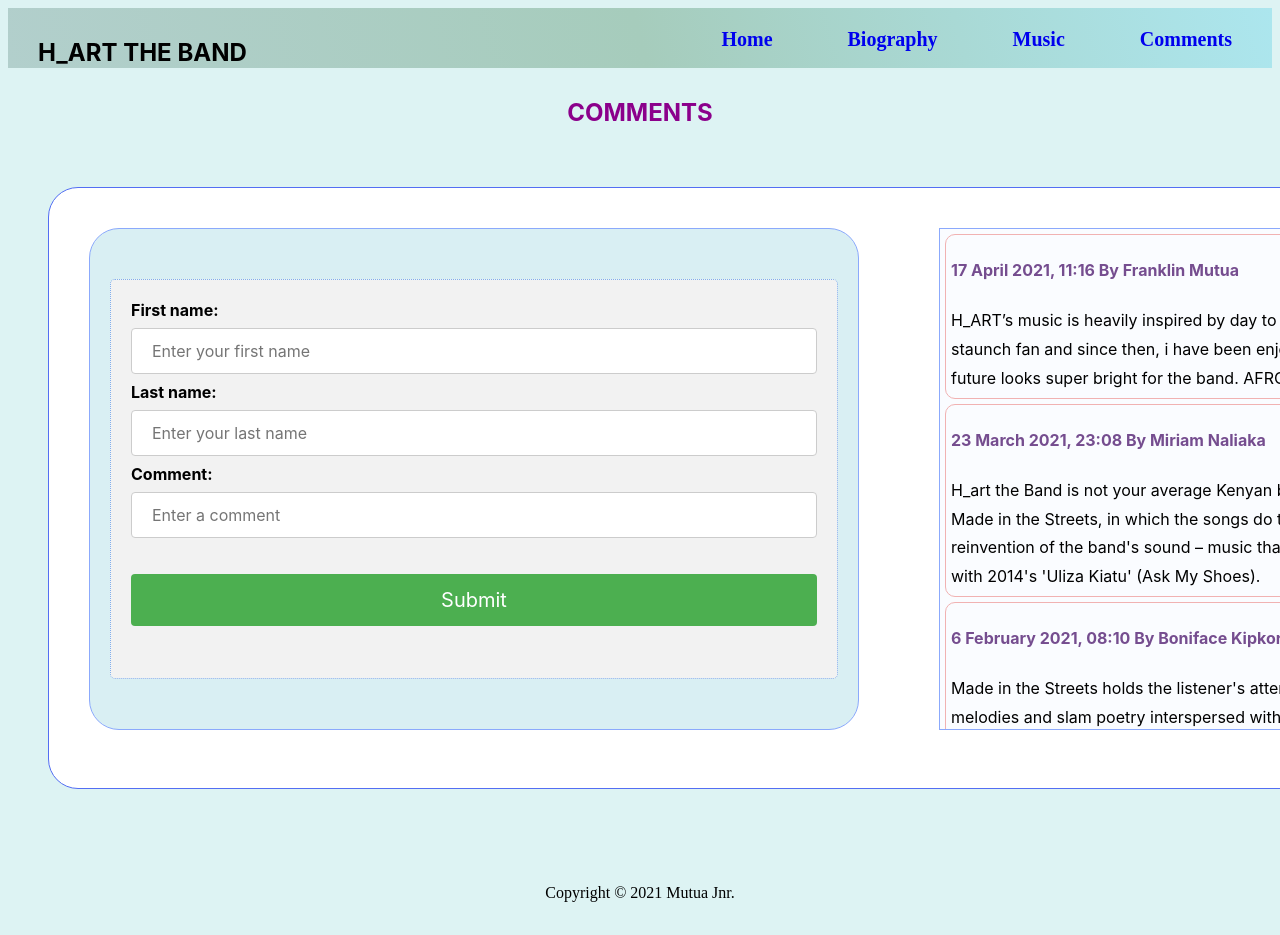
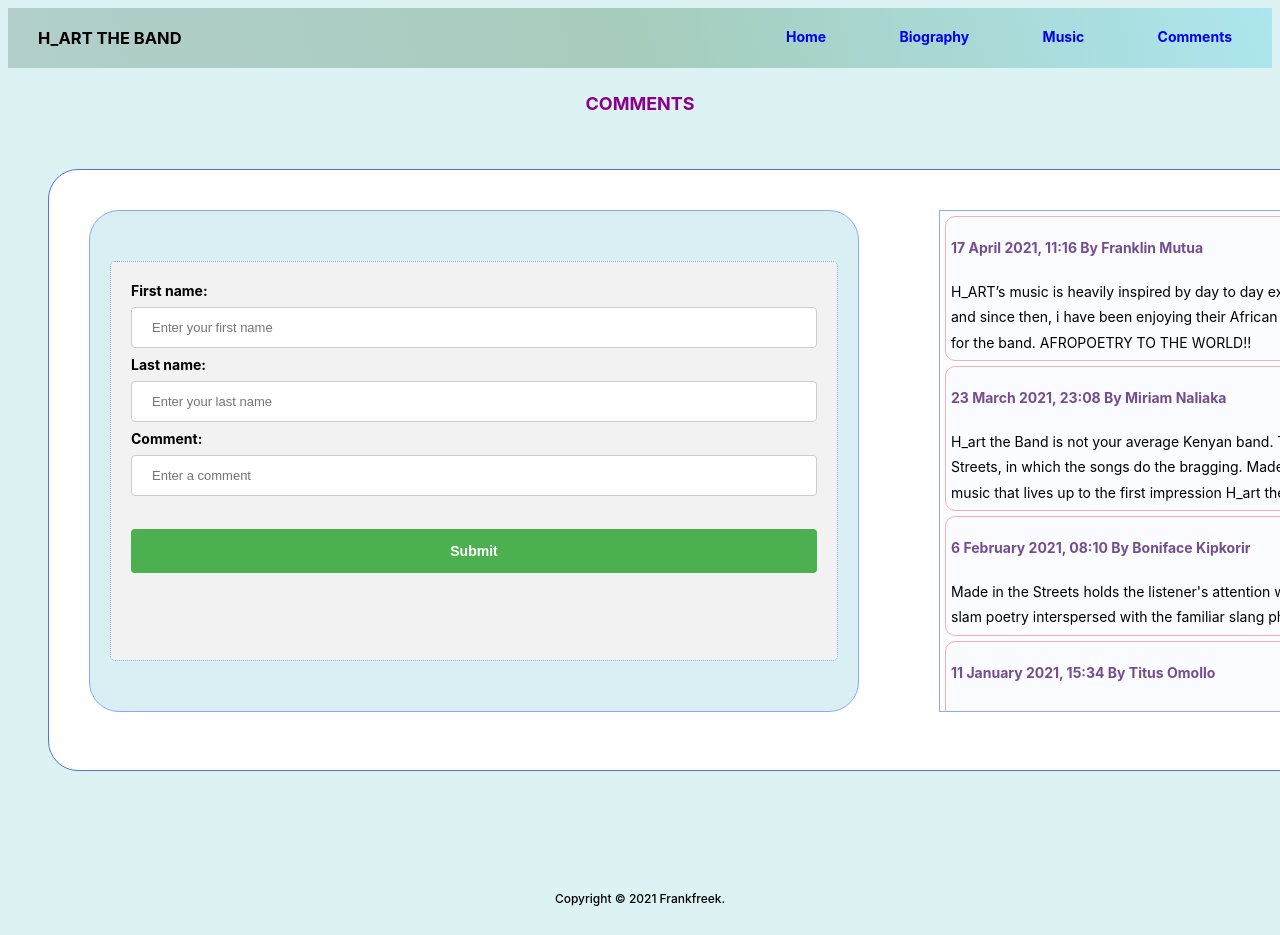
Before and after one commit to MutuaFranklin/Favorite-Band, a plain HTML site: page comments.html in a window 1280 px wide. Shown: the top 935 px of the page. Drawn offline with Linux system fonts and the light colour scheme.

Commit message:
Styles edit

```diff
--- a/band_profile.css
+++ b/band_profile.css
@@ -5,39 +5,51 @@
     }
   }
 
-.top-bar{
+body{
+    background-color: rgb(221, 243, 243);
+    font-family: -apple-system, BlinkMacSystemFont, 'Segoe UI', Roboto, Oxygen, Ubuntu, Cantarell, 'Open Sans', 'Helvetica Neue', sans-serif;
+
+
+}
+  .top-bar{
     background:linear-gradient( 75deg, rgb(178, 207, 204), rgb(166, 204, 188), rgb(172, 230, 238));
     height: 40px;
     padding: 10px;
+    display: flex;
+    align-items: center;
+    justify-content: space-between;
 }
 
 .title{
     float: left;
-    padding-bottom: 5px;
-    padding-top: 0px;
     margin-left: 20px;
-    font-weight: bolder;
+    font-weight: bold;
     align-content: center;
-    height: 20px;
-    font-family: -apple-system, BlinkMacSystemFont, 'Segoe UI', Roboto, Oxygen, Ubuntu, Cantarell, 'Open Sans', 'Helvetica Neue', sans-serif;
+    font-size: 11px;
+
+
+}
+.title h2:hover{
+    color:blue;
 
 }
 
 .nav-links{
     float: right;
     height: 20px;
-    padding-top: 10px;
     margin-right: 30px;
-    font-size: 20px;
-    font-weight: bolder;
+    font-size: 14px;
+    font-weight: bold;
     word-spacing: 70px;
 
 
 }
+.nav-links a:hover{
+    color: #000;
+}
 
-body{
-    background-color: rgb(221, 243, 243);
-}
+
+
 
 .head{
 
@@ -46,7 +58,7 @@ body{
     align-content: center;
     justify-content: center;
     color: darkmagenta;
-    font-family: -apple-system, BlinkMacSystemFont, 'Segoe UI', Roboto, Oxygen, Ubuntu, Cantarell, 'Open Sans', 'Helvetica Neue', sans-serif;
+    font-size: 12px;
 
 
 }
@@ -87,6 +99,17 @@ body{
     text-align: center;
     font-family: arial;
     border: 1px solid grey;
+    font-size: 14px;
+
+
+
+  }
+
+  .card p{
+
+    font-size: 12px;
+
+
   }
 
   .member-title {
@@ -109,9 +132,8 @@ body{
     height: 500px;
     background-color: rgb(250, 252, 255);
     overflow: scroll;
-    line-height: 1.8;
-    font-family: -apple-system, BlinkMacSystemFont, 'Segoe UI', Roboto, Oxygen, Ubuntu, Cantarell, 'Open Sans', 'Helvetica Neue', sans-serif;
-    font-size: 17px;
+    line-height: 2;
+    font-size: 15px;
     justify-content: center;
     align-content: center;
     border: 1px solid rgb(139, 169, 252);
@@ -128,11 +150,14 @@ p{
 
     footer{
         padding-top: 20px;
-        margin-top: 70px;
+        margin-top: 95px;
         display: flex;
         align-content: center;
         justify-content: center;
         padding-bottom: 20px;
         border-radius: 20px;
+        font-size: 12px;
+        font-weight: 500;
+
 
     }
--- a/comments.css
+++ b/comments.css
@@ -5,39 +5,51 @@
     }
   }
 
-.top-bar{
+  body{
+    background-color: rgb(221, 243, 243);
+    font-family: -apple-system, BlinkMacSystemFont, 'Segoe UI', Roboto, Oxygen, Ubuntu, Cantarell, 'Open Sans', 'Helvetica Neue', sans-serif;
+
+
+}
+  .top-bar{
     background:linear-gradient( 75deg, rgb(178, 207, 204), rgb(166, 204, 188), rgb(172, 230, 238));
     height: 40px;
     padding: 10px;
+    display: flex;
+    align-items: center;
+    justify-content: space-between;
 }
 
 .title{
     float: left;
-    padding-bottom: 5px;
-    padding-top: 0px;
     margin-left: 20px;
-    font-weight: bolder;
+    font-weight: bold;
     align-content: center;
-    height: 20px;
-    font-family: -apple-system, BlinkMacSystemFont, 'Segoe UI', Roboto, Oxygen, Ubuntu, Cantarell, 'Open Sans', 'Helvetica Neue', sans-serif;
+    font-size: 11px;
+
+
+}
+.title h2:hover{
+    color:blue;
 
 }
 
 .nav-links{
     float: right;
     height: 20px;
-    padding-top: 10px;
     margin-right: 30px;
-    font-size: 20px;
-    font-weight: bolder;
+    font-size: 14px;
+    font-weight: bold;
     word-spacing: 70px;
 
 
 }
+.nav-links a:hover{
+    color: #000;
+}
 
-body{
-    background-color: rgb(221, 243, 243);
-}
+
+
 
 .head{
 
@@ -46,10 +58,11 @@ body{
     align-content: center;
     justify-content: center;
     color: darkmagenta;
-    font-family: -apple-system, BlinkMacSystemFont, 'Segoe UI', Roboto, Oxygen, Ubuntu, Cantarell, 'Open Sans', 'Helvetica Neue', sans-serif;
+    font-size: 12px;
 
 
 }
+
 
 .container{
     margin: 40px;
@@ -73,6 +86,8 @@ body{
     border: 1px solid rgb(139, 169, 252);
     font-family: -apple-system, BlinkMacSystemFont, 'Segoe UI', Roboto, Oxygen, Ubuntu, Cantarell, 'Open Sans', 'Helvetica Neue', sans-serif;
     font-weight: bold;
+    font-size: 14px;
+
 
 
 
@@ -86,8 +101,7 @@ input[type=text], select {
     border: 1px solid #ccc;
     border-radius: 4px;
     box-sizing: border-box;
-    font-size: 16px;
-    font-family: -apple-system, BlinkMacSystemFont, 'Segoe UI', Roboto, Oxygen, Ubuntu, Cantarell, 'Open Sans', 'Helvetica Neue', sans-serif;
+    font-size: 13px;
 
 
   }
@@ -101,15 +115,15 @@ input[type=text], select {
     border: none;
     border-radius: 4px;
     cursor: pointer;
-    font-family: -apple-system, BlinkMacSystemFont, 'Segoe UI', Roboto, Oxygen, Ubuntu, Cantarell, 'Open Sans', 'Helvetica Neue', sans-serif;
-    font-size: 20px;
+    font-size: 14px;
+    font-weight: bold;
 
 
   }
 
   input[type=submit]:hover {
     background-color: #45a049;
-    font-size: 16px;
+    font-size: 15px;
 
   }
 
@@ -133,7 +147,7 @@ input[type=text], select {
     overflow: scroll;
     line-height: 1.8;
     font-family: -apple-system, BlinkMacSystemFont, 'Segoe UI', Roboto, Oxygen, Ubuntu, Cantarell, 'Open Sans', 'Helvetica Neue', sans-serif;
-    font-size: 16px;
+    font-size: 14px;
     justify-content: center;
     align-content: center;
     border: 1px solid rgb(139, 169, 252);
@@ -161,11 +175,14 @@ p{
 
     footer{
         padding-top: 20px;
-        margin-top: 70px;
+        margin-top: 95px;
         display: flex;
         align-content: center;
         justify-content: center;
-        padding-bottom: 20px;
+        paddingbottom: 20px;
         border-radius: 20px;
+        font-size: 12px;
+         font-weight: 500;
+
 
     }
--- a/comments.html
+++ b/comments.html
@@ -97,6 +97,6 @@
     </div>
 </body>
 <footer>
-    <p>Copyright © 2021 Mutua Jnr.</p>
+    <p>Copyright © 2021 Frankfreek.</p>
 </footer>
 </html>
--- a/index.css
+++ b/index.css
@@ -9,34 +9,42 @@
     background:linear-gradient( 75deg, rgb(178, 207, 204), rgb(166, 204, 188), rgb(172, 230, 238));
     height: 40px;
     padding: 10px;
+    display: flex;
+    align-items: center;
+    justify-content: space-between;
 }
 
 .title{
     float: left;
-    padding-bottom: 5px;
-    padding-top: 0px;
     margin-left: 20px;
-    font-weight: bolder;
+    font-weight: bold;
     align-content: center;
-    height: 20px;
-    font-family: -apple-system, BlinkMacSystemFont, 'Segoe UI', Roboto, Oxygen, Ubuntu, Cantarell, 'Open Sans', 'Helvetica Neue', sans-serif;
+    font-size: 11px;
+
+
+}
+.title h2:hover{
+    color:blue;
 
 }
 
 .nav-links{
     float: right;
     height: 20px;
-    padding-top: 10px;
     margin-right: 30px;
-    font-size: 20px;
-    font-weight: bolder;
+    font-size: 14px;
+    font-weight: bold;
     word-spacing: 70px;
 
 
 }
-
+.nav-links a:hover{
+    color: #000;
+}
 body{
     background-color: rgb(221, 243, 243);
+    font-family: -apple-system, BlinkMacSystemFont, 'Segoe UI', Roboto, Oxygen, Ubuntu, Cantarell, 'Open Sans', 'Helvetica Neue', sans-serif;
+
 
 }
 
@@ -46,7 +54,7 @@ body{
     align-content: center;
     justify-content: center;
     color: darkmagenta;
-    font-family: -apple-system, BlinkMacSystemFont, 'Segoe UI', Roboto, Oxygen, Ubuntu, Cantarell, 'Open Sans', 'Helvetica Neue', sans-serif;
+    font-size: 12px;
 
 
 }
@@ -58,7 +66,6 @@ body{
     margin-right: 50px;
     line-height: 1.8;
     font-family: -apple-system, BlinkMacSystemFont, 'Segoe UI', Roboto, Oxygen, Ubuntu, Cantarell, 'Open Sans', 'Helvetica Neue', sans-serif;
-    font-weight: 600px;
 
 }
 
@@ -101,12 +108,13 @@ body{
 
 
     footer{
-        padding-top: 20px;
-        margin-top: 5px;
+        margin-top: 60px;
         display: flex;
         align-content: center;
         justify-content: center;
         padding-bottom: 20px;
         border-radius: 20px;
+        font-size: 12px;
+        font-weight: 500;
 
     }
--- a/music.css
+++ b/music.css
@@ -5,39 +5,51 @@
     }
   }
 
+  body{
+    background-color: rgb(221, 243, 243);
+    font-family: -apple-system, BlinkMacSystemFont, 'Segoe UI', Roboto, Oxygen, Ubuntu, Cantarell, 'Open Sans', 'Helvetica Neue', sans-serif;
+
+
+}
   .top-bar{
     background:linear-gradient( 75deg, rgb(178, 207, 204), rgb(166, 204, 188), rgb(172, 230, 238));
     height: 40px;
     padding: 10px;
+    display: flex;
+    align-items: center;
+    justify-content: space-between;
 }
 
 .title{
     float: left;
-    padding-bottom: 5px;
-    padding-top: 0px;
     margin-left: 20px;
-    font-weight: bolder;
+    font-weight: bold;
     align-content: center;
-    height: 20px;
-    font-family: -apple-system, BlinkMacSystemFont, 'Segoe UI', Roboto, Oxygen, Ubuntu, Cantarell, 'Open Sans', 'Helvetica Neue', sans-serif;
+    font-size: 11px;
+
+
+}
+.title h2:hover{
+    color:blue;
 
 }
 
 .nav-links{
     float: right;
     height: 20px;
-    padding-top: 10px;
     margin-right: 30px;
-    font-size: 20px;
-    font-weight: bolder;
+    font-size: 14px;
+    font-weight: bold;
     word-spacing: 70px;
 
 
 }
+.nav-links a:hover{
+    color: #000;
+}
 
-body{
-    background-color: rgb(221, 243, 243);
-}
+
+
 
 .head{
 
@@ -46,7 +58,7 @@ body{
     align-content: center;
     justify-content: center;
     color: darkmagenta;
-    font-family: -apple-system, BlinkMacSystemFont, 'Segoe UI', Roboto, Oxygen, Ubuntu, Cantarell, 'Open Sans', 'Helvetica Neue', sans-serif;
+    font-size: 12px;
 
 
 }
@@ -84,14 +96,19 @@ body{
 }
 
 
-
+#vid{
+  margin: 5px;
+}
 footer{
   padding-top: 20px;
-        margin-top: 10px;
+  margin-top: 40px;
   display: flex;
   align-content: center;
   justify-content: center;
   padding-bottom: 20px;
   border-radius: 20px;
+  font-size: 12px;
+  font-weight: 500;
+
 
 }
```
Also changed, not shown: band_profile.html (+1 -1 lines), index.html (+1 -1 lines), music.html (+1 -1 lines). Lines whose indentation alone changed are shown as unchanged.
